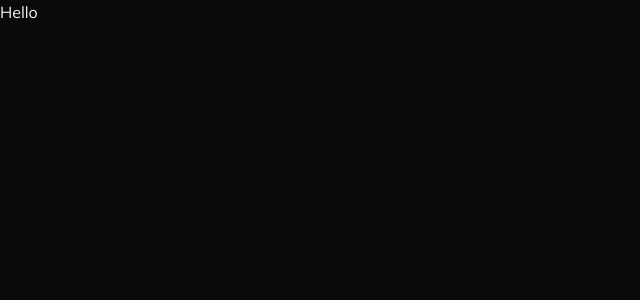
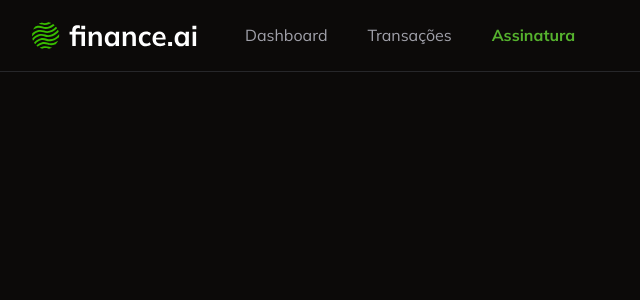
Before and after one commit to Muriiloo/finance-ai, a Next.js app: page /subscription in a window 1280 px wide. Shown: the top 300 px of the page, without its empty margins (0-640 px from the left). Built offline with nearby package versions, Linux system fonts and the light colour scheme.

Commit message:
feat: add navbar component

```diff
--- /dev/null
+++ b/app/_components/navbar.tsx
@@ -0,0 +1,51 @@
+"use client";
+
+import { UserButton } from "@clerk/nextjs";
+import Image from "next/image";
+import Link from "next/link";
+import { usePathname } from "next/navigation";
+
+const NavBar = () => {
+  const pathname = usePathname();
+
+  return (
+    <nav className="flex justify-between border-b border-solid px-8 py-4">
+      <div className="flex items-center gap-10">
+        <Image src="/logo.svg" width={173} height={39} alt="Finance AI" />
+        <Link
+          href="/"
+          className={
+            pathname === "/"
+              ? "font-bold text-primary"
+              : "text-muted-foreground"
+          }
+        >
+          Dashboard
+        </Link>
+        <Link
+          href="/transactions"
+          className={
+            pathname === "/transactions"
+              ? "font-bold text-primary"
+              : "text-muted-foreground"
+          }
+        >
+          Transações
+        </Link>
+        <Link
+          href="/subscription"
+          className={
+            pathname === "/subscription"
+              ? "font-bold text-primary"
+              : "text-muted-foreground"
+          }
+        >
+          Assinatura
+        </Link>
+      </div>
+      <UserButton showName />
+    </nav>
+  );
+};
+
+export default NavBar;
--- a/app/page.tsx
+++ b/app/page.tsx
@@ -1,6 +1,6 @@
-import { UserButton } from "@clerk/nextjs";
 import { auth } from "@clerk/nextjs/server";
 import { redirect } from "next/navigation";
+import NavBar from "./_components/navbar";
 
 const Home = async () => {
   const { userId } = await auth();
@@ -10,9 +10,9 @@ const Home = async () => {
   }
 
   return (
-    <div>
-      <UserButton showName />
-    </div>
+    <>
+      <NavBar />
+    </>
   );
 };
 
--- a/app/subscription/page.tsx
+++ b/app/subscription/page.tsx
@@ -1,5 +1,7 @@
+import NavBar from "../_components/navbar";
+
 const SubscriptionPage = () => {
-  return <h1>Hello</h1>;
+  return <NavBar />;
 };
 
 export default SubscriptionPage;
--- a/app/transactions/page.tsx
+++ b/app/transactions/page.tsx
@@ -2,18 +2,25 @@ import { db } from "../_lib/prisma";
 import { DataTable } from "../_components/ui/data-table";
 import { transactionColumns } from "./_columns";
 import AddTransactionButton from "../_components/add-transaction-button";
+import NavBar from "../_components/navbar";
 
 const TransactionsPage = async () => {
   const transactions = await db.transaction.findMany({});
 
   return (
-    <div className="space-y-6 p-6">
-      <div className="flex w-full items-center justify-between">
-        <h1 className="text-2xl font-bold">Transações</h1>
-        <AddTransactionButton />
+    <>
+      <NavBar />
+      <div className="space-y-6 p-6">
+        <div className="flex w-full items-center justify-between">
+          <h1 className="text-2xl font-bold">Transações</h1>
+          <AddTransactionButton />
+        </div>
+        <DataTable
+          columns={transactionColumns}
+          data={JSON.parse(JSON.stringify(transactions))}
+        />
       </div>
-      <DataTable columns={transactionColumns} data={transactions} />
-    </div>
+    </>
   );
 };
 
```
Also changed, not shown: public/logo1.svg (added).
